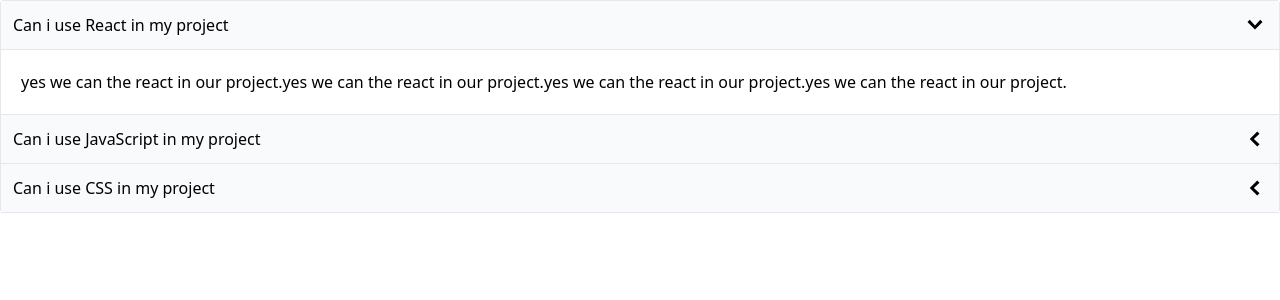
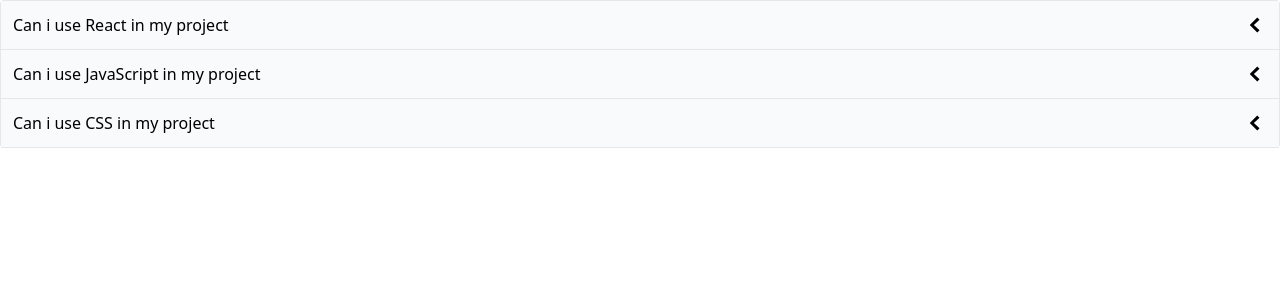
Before and after one commit to tanishnarang/buttons, a React (Create React App) app: page / in a window 1280 px wide. Shown: the top 300 px of the page. Built offline with nearby package versions, Linux system fonts and the light colour scheme.

Commit message:
Toggling Panel Collapse

```diff
--- a/src/components/Accordion.js
+++ b/src/components/Accordion.js
@@ -1,10 +1,14 @@
 import { useState } from "react";
 import { GoChevronLeft, GoChevronDown } from "react-icons/go";
 export default function Accordion({ items }) {
-  const [expandedIndex, setExpandedIndex] = useState(0);
+  const [expandedIndex, setExpandedIndex] = useState(-1);
 
   const handleClick = (nextIndex) => {
-    setExpandedIndex(nextIndex);
+    if (expandedIndex === nextIndex) {
+      setExpandedIndex(-1);
+    } else {
+      setExpandedIndex(nextIndex);
+    }
   };
 
   const renderedItems = items.map((item, index) => {
```
